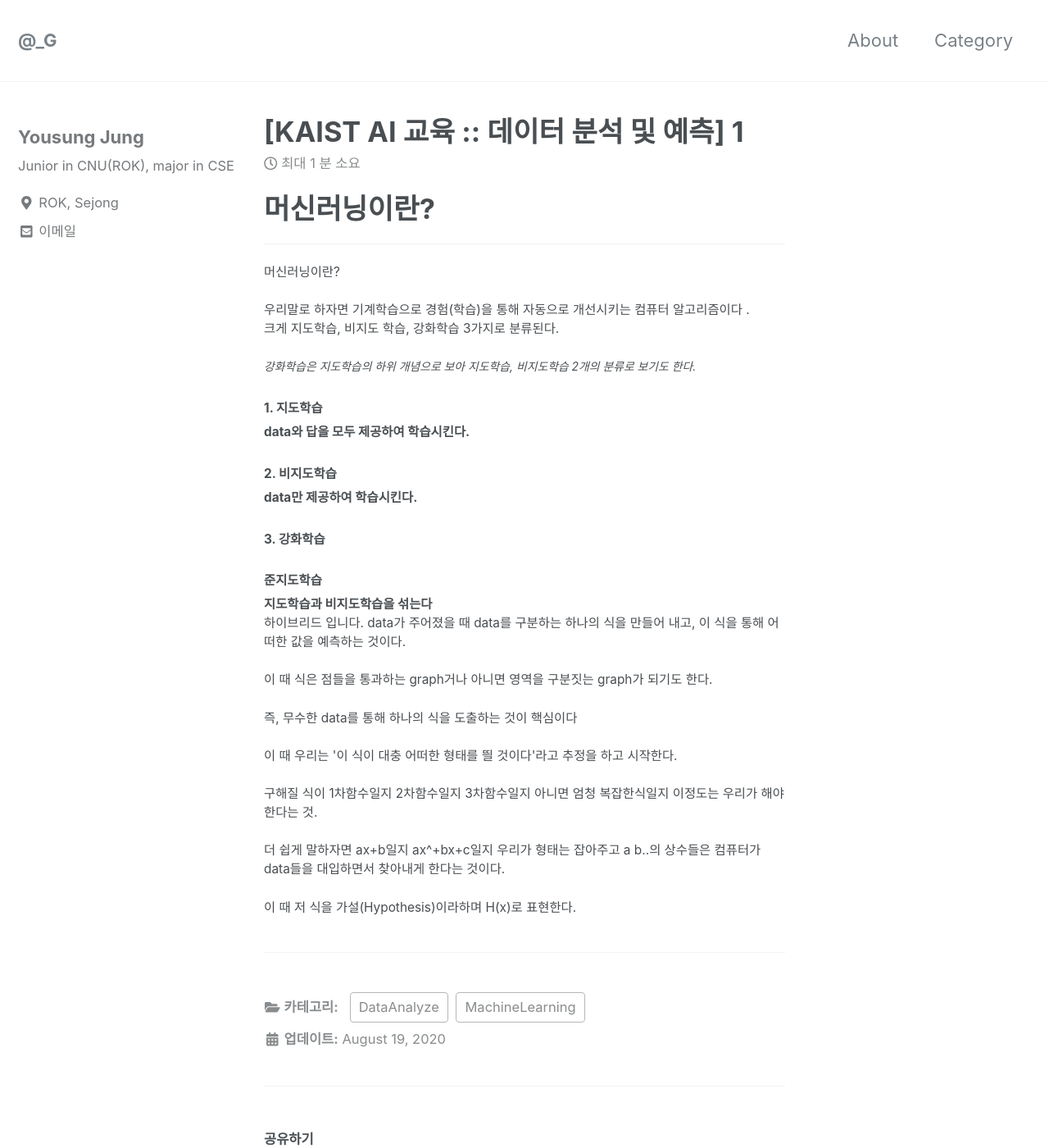
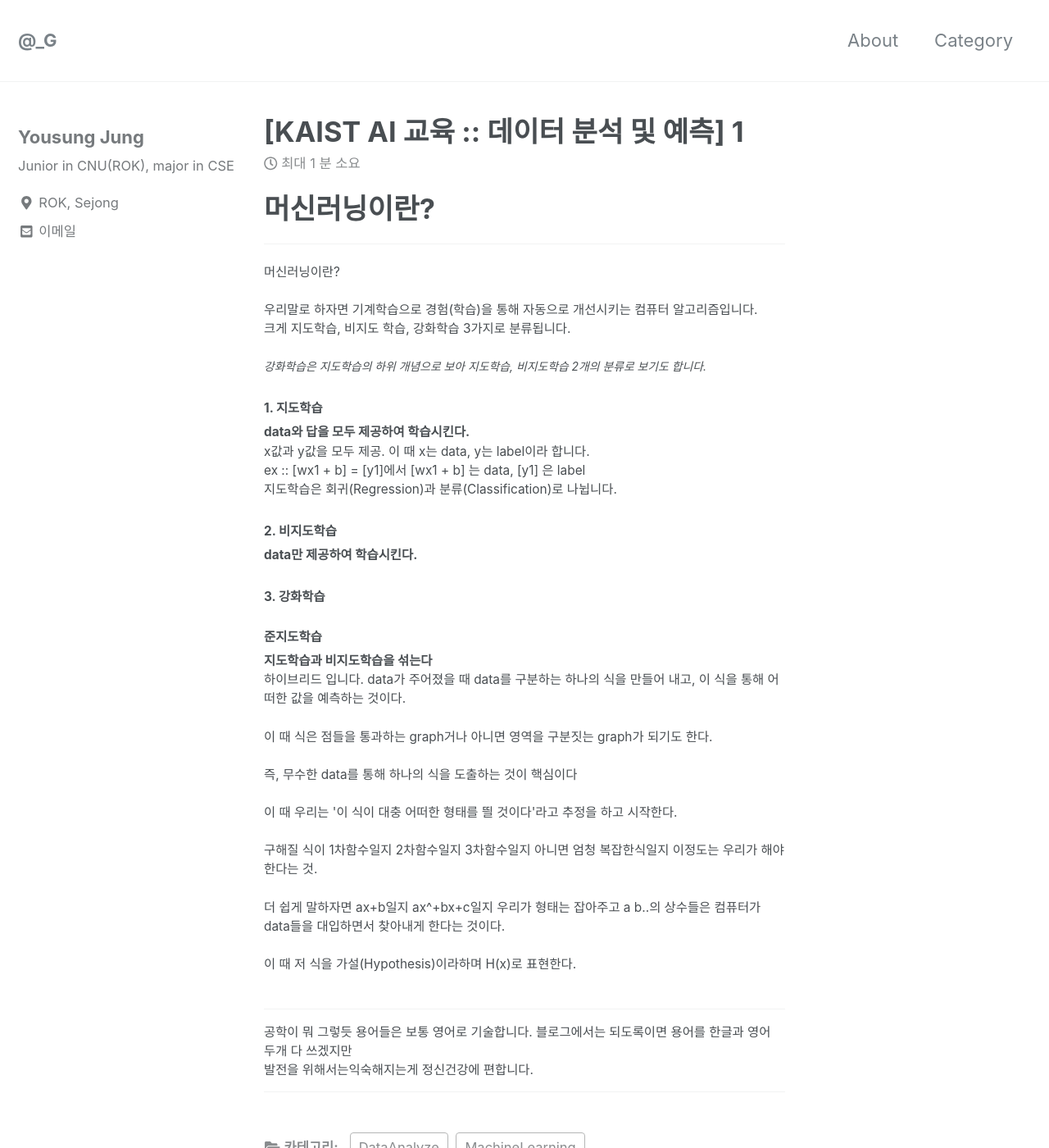
Before and after one commit to can019/can019.github.io, a Jekyll site: the page built from _posts/2020-08-18-KAIST-AI-1.md, in a window 1280 px wide and 1400 px high. Shown: the whole window at 82% size. Built offline with Jekyll 4.4.1, drawn with Linux system fonts in a browser that asks for light colours; nearby versions of some CDN libraries.

Commit message:
modified

```diff
--- a/_posts/2020-08-18-KAIST-AI-1.md
+++ b/_posts/2020-08-18-KAIST-AI-1.md
@@ -9,11 +9,16 @@ categories: MachineLearning DataAnalyze
 <div style = "font-size :0.7em">
 <p>
 머신러닝이란?<br/><br/>
-우리말로 하자면 기계학습으로 경험(학습)을 통해 자동으로 개선시키는 컴퓨터 알고리즘이다 .<br/>
-크게 지도학습, 비지도 학습, 강화학습 3가지로 분류된다.<br/><br/>
-<i style = "font-size : 0.9em">강화학습은 지도학습의 하위 개념으로 보아 지도학습, 비지도학습 2개의 분류로 보기도 한다.</i>
+우리말로 하자면 기계학습으로 경험(학습)을 통해 자동으로 개선시키는 컴퓨터 알고리즘입니다.<br/>
+크게 지도학습, 비지도 학습, 강화학습 3가지로 분류됩니다.<br/><br/>
+<i style = "font-size : 0.9em">강화학습은 지도학습의 하위 개념으로 보아 지도학습, 비지도학습 2개의 분류로 보기도 합니다.</i>
 <h3> 1. 지도학습</h3>
 <b>data와 답을 모두 제공하여 학습시킨다.</b><br/>
+x값과 y값을 모두 제공. 이 때 x는 data, y는 label이라 합니다.<br/>
+ex :: [wx1 + b] = [y1]에서 [wx1 + b] 는 data, [y1] 은 label<br/>
+
+지도학습은 회귀(Regression)과 분류(Classification)로 나뉩니다.
+
 <h3> 2. 비지도학습</h3>
 <b>data만 제공하여 학습시킨다.</b><br/>
 <h3> 3. 강화학습</h3>
@@ -32,5 +37,7 @@ data가 주어졌을 때 data를 구분하는 하나의 식을 만들어 내고,
 
 </p>
 <hr/>
-
+공학이 뭐 그렇듯 용어들은 보통 영어로 기술합니다. 블로그에서는 되도록이면 용어를 한글과 영어 두개 다 쓰겠지만<br/>
+발전을 위해서는익숙해지는게 정신건강에 편합니다.
+<hr/>
 <div/>
```
